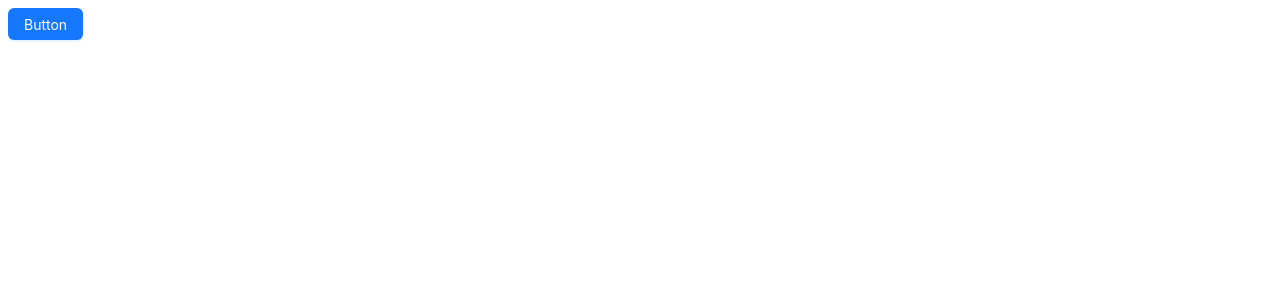
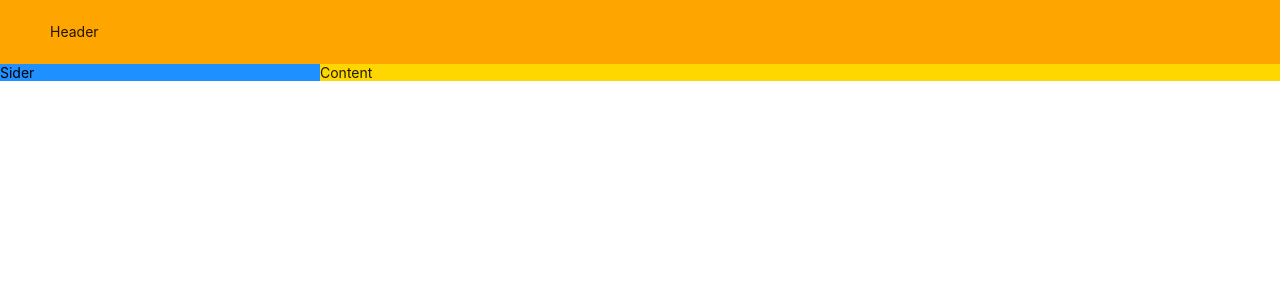
Before and after one commit to Marvin-Figueroa/react-pokedex, a React (Vite) app: page / in a window 1280 px wide. Shown: the top 300 px of the page. Built offline with nearby package versions, Linux system fonts and the light colour scheme.

Commit message:
Build a responsive layout

```diff
--- a/src/App.tsx
+++ b/src/App.tsx
@@ -1,7 +1,37 @@
-import { Button } from 'antd'
+import { Layout } from 'antd'
+import { Header, Content } from 'antd/es/layout/layout'
+import Sider from 'antd/es/layout/Sider'
+import './index.css'
 
 function App() {
-  return <Button type='primary'>Button</Button>
+  return (
+    <Layout>
+      <Header
+        style={{
+          backgroundColor: 'orange'
+        }}>
+        Header
+      </Header>
+      <Layout>
+        <Sider
+          breakpoint='sm'
+          collapsedWidth='0'
+          trigger={null}
+          width='25%'
+          style={{
+            backgroundColor: 'dodgerblue'
+          }}>
+          Sider
+        </Sider>
+        <Content
+          style={{
+            backgroundColor: 'gold'
+          }}>
+          Content
+        </Content>
+      </Layout>
+    </Layout>
+  )
 }
 
 export default App
--- /dev/null
+++ b/src/index.css
@@ -0,0 +1,4 @@
+body {
+  margin: 0;
+  padding: 0;
+}
```
